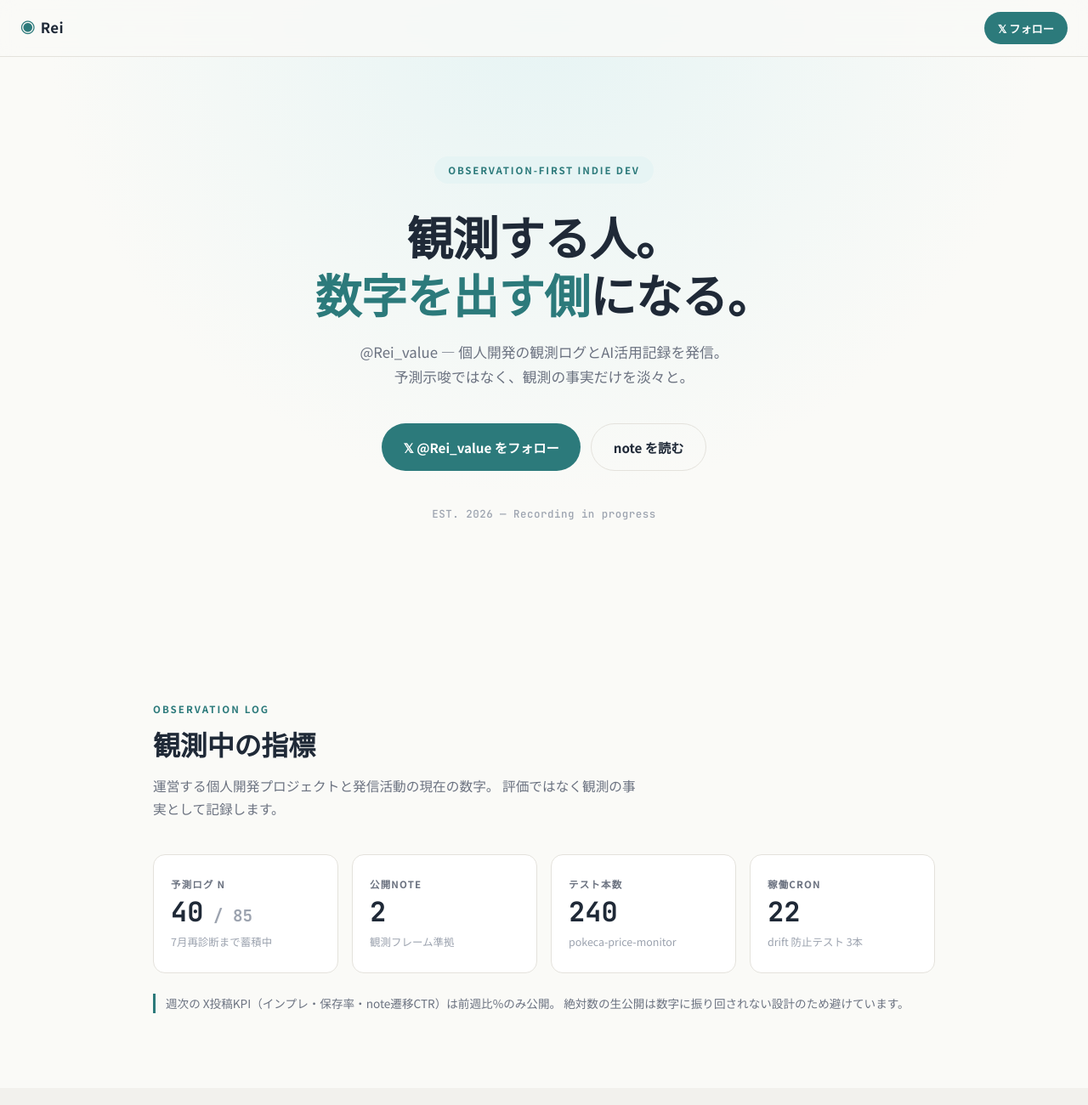
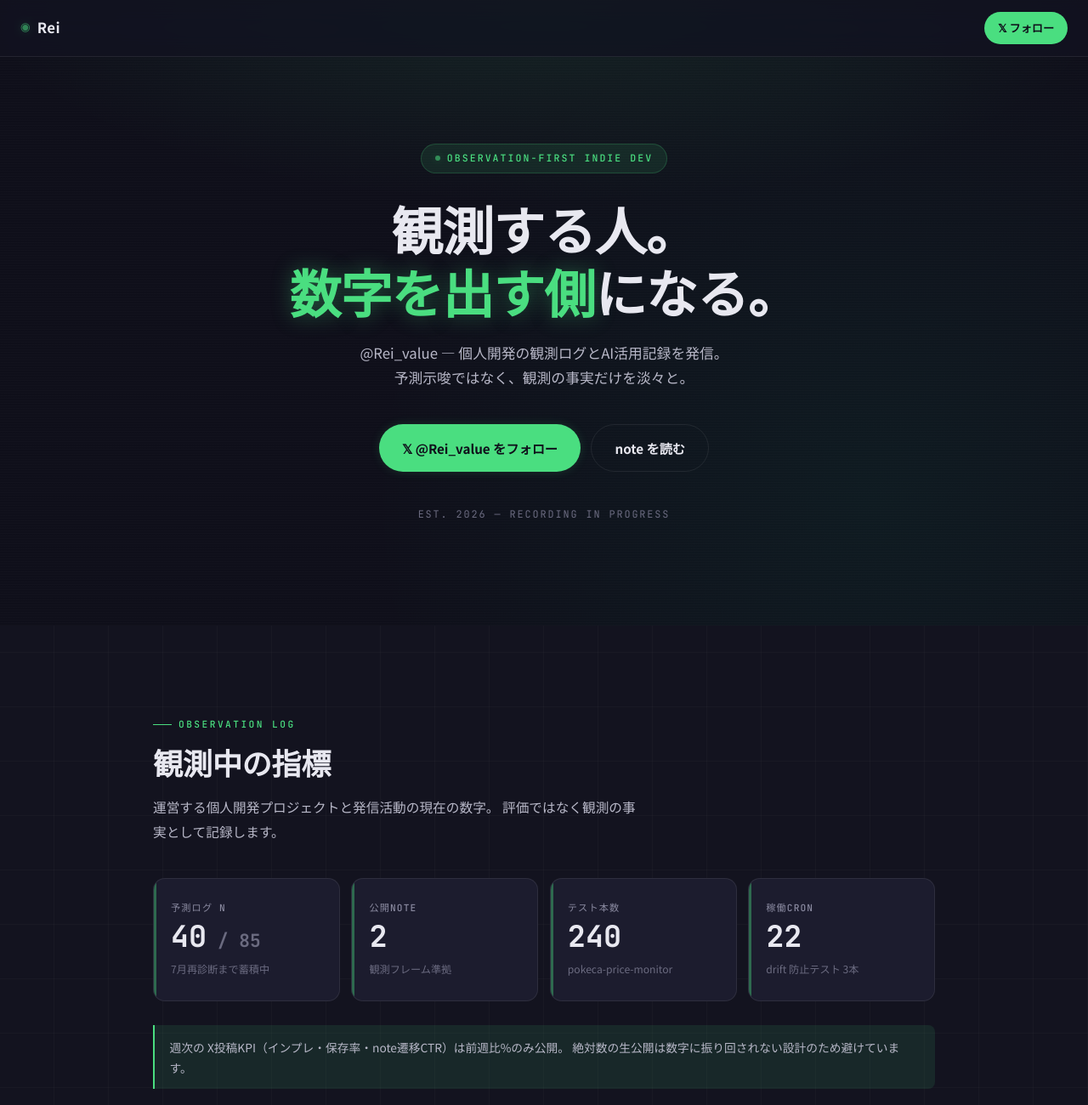
Before and after one commit to sadaharu-rgb/landing-page, a plain HTML site: page index.html in a window 1280 px wide. Shown: the top 1300 px of the page at 85% size. Drawn offline with Linux system fonts and the light colour scheme.

Commit message:
style: Rei公式ビジュアル準拠のダーク×ネオン緑デザインに刷新
rei_visual.md の cyberpunk × Muji × Apple 方針に準拠して全面再配色。
カラー1色ルール（1画面1緑のみ）・mono強調・静かな狂気の演出を導入。

カラー設計（少し明るめチューニング）:
- 背景: #13131f（純黒より少し明るく）/ #0f0f1a（深部）
- 表面: #1c1c2e カード・#22223a alt
- アクセント: #4ade80（ネオン緑・主）/ #10b981（落ち着き緑・補助）
- テキスト: #e8e8f0（純白を避けた優しい白）
- ボーダー: rgba(255,255,255,0.08) サブトル

cyberpunk演出（rei_visual.md準拠）:
- 全画面に薄いグリッドライン背景（64px方眼）
- Hero に縦スキャンライン + 中央上ネオングローの二重演出
- ヘッダーロゴ ◉ に blink アニメーション
- Hero badge に脈動するドット（ON AIR的）
- Footer 右下に「単一ネオン緑ドット」（rei_visual.md 厳守）

タイポグラフィ:
- 数字系（stat-value・project-meta・footer-copy）を JetBrains Mono へ
- footer-tagline を Noto Serif JP に変更（書道感）
- section-label に短い罫線を併置（編集デザイン的）

インタラクション:
- card hover で border が薄緑へ + soft glow
- CTA btn-primary に発光感（box-shadow glow）
- ::selection を緑×濃紺に

Co-Authored-By: Claude Opus 4.7 <noreply@anthropic.com>

```diff
--- a/css/style.css
+++ b/css/style.css
@@ -17,6 +17,12 @@ body {
   line-height: 1.75;
   -webkit-font-smoothing: antialiased;
   -moz-osx-font-smoothing: grayscale;
+  /* cyberpunk のうっすらグリッド（rei_visual.md 準拠・1色のみで作る） */
+  background-image:
+    linear-gradient(var(--grid-line) 1px, transparent 1px),
+    linear-gradient(90deg, var(--grid-line) 1px, transparent 1px);
+  background-size: 64px 64px;
+  background-position: -1px -1px;
 }
 
 img {
@@ -29,9 +35,18 @@ a {
   text-decoration: none;
 }
 
+::selection {
+  background: var(--color-accent);
+  color: var(--color-bg-deep);
+}
+
 .mono {
   font-family: var(--font-mono);
   font-feature-settings: 'tnum' 1;
+}
+
+.serif {
+  font-family: var(--font-serif);
 }
 
 /* ===== HEADER ===== */
@@ -41,9 +56,9 @@ a {
   left: 0;
   right: 0;
   z-index: 100;
-  background: rgba(250, 250, 247, 0.85);
-  backdrop-filter: saturate(180%) blur(12px);
-  -webkit-backdrop-filter: saturate(180%) blur(12px);
+  background: rgba(19, 19, 31, 0.78);
+  backdrop-filter: saturate(180%) blur(14px);
+  -webkit-backdrop-filter: saturate(180%) blur(14px);
   border-bottom: 1px solid var(--color-border);
   padding: 0.9rem 1.5rem;
   display: flex;
@@ -56,89 +71,132 @@ a {
   font-weight: 700;
   color: var(--color-text);
   letter-spacing: 0.03em;
+  display: inline-flex;
+  align-items: center;
+  gap: 0.5rem;
 }
 
 .site-header .logo-mark {
   color: var(--color-accent);
-  margin-right: 0.4rem;
+  font-size: 0.7rem;
+  filter: drop-shadow(0 0 6px var(--color-accent-glow));
+  animation: blink 3.5s ease-in-out infinite;
+}
+
+@keyframes blink {
+  0%, 100% { opacity: 1; }
+  50%      { opacity: 0.55; }
 }
 
 .site-header .header-link {
   display: inline-flex;
   align-items: center;
   gap: 0.4rem;
-  font-size: 0.825rem;
+  font-size: 0.82rem;
   font-weight: 700;
-  color: var(--color-surface);
+  color: var(--color-bg-deep);
   background: var(--color-accent);
   padding: 0.45rem 1rem;
   border-radius: 999px;
-  transition: background 0.2s;
+  transition: background 0.2s, box-shadow 0.2s;
 }
 
 .site-header .header-link:hover {
-  background: var(--color-accent-deep);
+  background: var(--color-accent-2);
+  box-shadow: var(--glow-soft);
 }
 
 /* ===== HERO ===== */
 .hero {
   min-height: 92svh;
-  background: var(--color-bg);
+  background: var(--color-bg-deep);
   display: flex;
   flex-direction: column;
   align-items: center;
   justify-content: center;
   text-align: center;
-  padding: 8rem 1.5rem 4rem;
+  padding: 8rem 1.5rem 5rem;
   position: relative;
   overflow: hidden;
 }
 
 .hero::before {
+  /* hero 中央上から薄いネオン緑グロー */
   content: '';
   position: absolute;
   inset: 0;
   background:
-    radial-gradient(circle at 50% 0%, var(--color-accent-soft) 0%, transparent 60%);
+    radial-gradient(ellipse 80% 50% at 50% 0%, var(--color-accent-soft) 0%, transparent 65%),
+    radial-gradient(circle at 80% 80%, rgba(16, 185, 129, 0.07) 0%, transparent 50%);
+  pointer-events: none;
+}
+
+.hero::after {
+  /* かすかな縦スキャンライン（cyberpunk演出） */
+  content: '';
+  position: absolute;
+  inset: 0;
+  background: repeating-linear-gradient(
+    180deg,
+    rgba(255, 255, 255, 0.012) 0px,
+    rgba(255, 255, 255, 0.012) 1px,
+    transparent 1px,
+    transparent 3px
+  );
   pointer-events: none;
 }
 
 .hero-content {
   position: relative;
   z-index: 1;
+  max-width: 760px;
 }
 
 .hero-badge {
-  display: inline-block;
+  display: inline-flex;
+  align-items: center;
+  gap: 0.5rem;
+  font-family: var(--font-mono);
   font-size: 0.72rem;
-  font-weight: 700;
-  letter-spacing: 0.16em;
+  font-weight: 500;
+  letter-spacing: 0.18em;
   color: var(--color-accent);
   background: var(--color-accent-soft);
+  border: 1px solid var(--color-border-hi);
   border-radius: 999px;
-  padding: 0.35rem 1rem;
-  margin-bottom: 1.75rem;
+  padding: 0.4rem 1rem;
+  margin-bottom: 1.8rem;
   text-transform: uppercase;
 }
 
+.hero-badge::before {
+  content: '';
+  width: 6px;
+  height: 6px;
+  border-radius: 50%;
+  background: var(--color-accent);
+  box-shadow: 0 0 8px var(--color-accent-glow);
+  animation: blink 2s ease-in-out infinite;
+}
+
 .hero h1 {
-  font-size: clamp(2rem, 6.4vw, 3.4rem);
+  font-size: clamp(2.2rem, 7vw, 3.8rem);
   font-weight: 900;
   color: var(--color-text);
-  line-height: 1.25;
-  letter-spacing: -0.01em;
+  line-height: 1.22;
+  letter-spacing: -0.015em;
   margin-bottom: 1.25rem;
-  max-width: 720px;
 }
 
 .hero h1 .accent {
   color: var(--color-accent);
+  text-shadow: 0 0 24px var(--color-accent-glow);
 }
 
 .hero p.lead {
   font-size: clamp(0.95rem, 2vw, 1.05rem);
-  color: var(--color-muted);
-  max-width: 560px;
+  color: var(--color-text-2);
+  max-width: 580px;
   margin: 0 auto 2.5rem;
 }
 
@@ -154,17 +212,20 @@ a {
   align-items: center;
   gap: 0.5rem;
   background: var(--color-accent);
-  color: var(--color-surface);
+  color: var(--color-bg-deep);
   font-weight: 700;
   font-size: 0.95rem;
-  padding: 0.85rem 1.6rem;
+  padding: 0.85rem 1.7rem;
   border-radius: 999px;
-  transition: background 0.2s, transform 0.2s;
+  border: none;
+  transition: background 0.2s, transform 0.2s, box-shadow 0.2s;
+  box-shadow: var(--glow-soft);
 }
 
 .btn-primary:hover {
-  background: var(--color-accent-deep);
+  background: var(--color-accent-2);
   transform: translateY(-1px);
+  box-shadow: var(--glow-accent);
 }
 
 .btn-ghost {
@@ -175,7 +236,7 @@ a {
   color: var(--color-text);
   font-weight: 600;
   font-size: 0.95rem;
-  padding: 0.85rem 1.6rem;
+  padding: 0.85rem 1.7rem;
   border-radius: 999px;
   border: 1.5px solid var(--color-border);
   transition: border-color 0.2s, color 0.2s;
@@ -188,18 +249,20 @@ a {
 
 .hero-meta {
   margin-top: 2.5rem;
-  font-size: 0.78rem;
+  font-size: 0.74rem;
   color: var(--color-subtle);
-  letter-spacing: 0.04em;
+  letter-spacing: 0.16em;
+  text-transform: uppercase;
 }
 
 /* ===== SECTIONS COMMON ===== */
 .section {
   padding: var(--section-padding);
+  position: relative;
 }
 
 .section-soft {
-  background: var(--color-soft);
+  background: var(--color-bg-deep);
 }
 
 .section-inner {
@@ -208,33 +271,46 @@ a {
 }
 
 .section-label {
-  font-size: 0.72rem;
-  font-weight: 700;
-  letter-spacing: 0.18em;
+  font-family: var(--font-mono);
+  font-size: 0.7rem;
+  font-weight: 500;
+  letter-spacing: 0.22em;
   text-transform: uppercase;
   color: var(--color-accent);
-  margin-bottom: 0.6rem;
+  margin-bottom: 0.7rem;
+  display: inline-flex;
+  align-items: center;
+  gap: 0.5rem;
+}
+
+.section-label::before {
+  content: '';
+  width: 22px;
+  height: 1px;
+  background: var(--color-accent);
 }
 
 .section-title {
-  font-size: clamp(1.45rem, 3.6vw, 2rem);
+  font-size: clamp(1.55rem, 4vw, 2.2rem);
   font-weight: 900;
   line-height: 1.35;
   margin-bottom: 0.85rem;
-  letter-spacing: -0.005em;
+  letter-spacing: -0.01em;
+  color: var(--color-text);
 }
 
 .section-desc {
-  color: var(--color-muted);
+  color: var(--color-text-2);
   font-size: 0.98rem;
   max-width: 580px;
+  line-height: 1.85;
 }
 
 /* ===== STATS（観測中の指標） ===== */
 .stats-grid {
   display: grid;
   grid-template-columns: 1fr 1fr;
-  gap: 1rem;
+  gap: 0.85rem;
   margin-top: 2.5rem;
 }
 
@@ -242,15 +318,35 @@ a {
   background: var(--color-surface);
   border: 1px solid var(--color-border);
   border-radius: var(--radius);
-  padding: 1.5rem 1.25rem;
+  padding: 1.6rem 1.25rem;
   display: flex;
   flex-direction: column;
-  gap: 0.3rem;
+  gap: 0.35rem;
+  transition: border-color 0.2s, box-shadow 0.2s;
+  position: relative;
+  overflow: hidden;
+}
+
+.stat-card::before {
+  content: '';
+  position: absolute;
+  top: 0;
+  left: 0;
+  width: 3px;
+  height: 100%;
+  background: var(--color-accent);
+  opacity: 0.4;
+}
+
+.stat-card:hover {
+  border-color: var(--color-border-hi);
+  box-shadow: var(--glow-soft);
 }
 
 .stat-label {
-  font-size: 0.72rem;
-  font-weight: 700;
+  font-family: var(--font-mono);
+  font-size: 0.7rem;
+  font-weight: 500;
   letter-spacing: 0.1em;
   text-transform: uppercase;
   color: var(--color-muted);
@@ -259,24 +355,26 @@ a {
 .stat-value {
   font-family: var(--font-mono);
   font-weight: 700;
-  font-size: clamp(1.6rem, 4vw, 2rem);
+  font-size: clamp(1.75rem, 4.5vw, 2.2rem);
   color: var(--color-text);
-  line-height: 1.1;
+  line-height: 1.05;
   font-feature-settings: 'tnum' 1;
 }
 
 .stat-note {
-  font-size: 0.78rem;
+  font-size: 0.76rem;
   color: var(--color-subtle);
-  margin-top: 0.15rem;
+  margin-top: 0.2rem;
 }
 
 .stats-caption {
-  margin-top: 1.5rem;
-  font-size: 0.85rem;
-  color: var(--color-muted);
-  padding-left: 0.75rem;
-  border-left: 3px solid var(--color-accent);
+  margin-top: 1.75rem;
+  font-size: 0.86rem;
+  color: var(--color-text-2);
+  padding: 0.85rem 1.1rem;
+  border-left: 2px solid var(--color-accent);
+  background: var(--color-accent-soft);
+  border-radius: 0 var(--radius-sm) var(--radius-sm) 0;
 }
 
 @media (min-width: 640px) {
@@ -296,48 +394,53 @@ a {
   background: var(--color-surface);
   border: 1px solid var(--color-border);
   border-radius: var(--radius);
-  padding: 1.75rem 1.5rem;
-  transition: border-color 0.2s, transform 0.2s, box-shadow 0.2s;
+  padding: 1.85rem 1.6rem;
+  transition: border-color 0.25s, transform 0.25s, box-shadow 0.25s;
   display: flex;
   flex-direction: column;
   gap: 0.85rem;
 }
 
 .project-card:hover {
-  border-color: var(--color-accent);
+  border-color: var(--color-border-hi);
   transform: translateY(-2px);
-  box-shadow: var(--shadow-card);
+  box-shadow: var(--shadow-card), var(--glow-soft);
 }
 
 .project-tag {
   display: inline-block;
-  font-size: 0.7rem;
-  font-weight: 700;
-  letter-spacing: 0.08em;
+  font-family: var(--font-mono);
+  font-size: 0.68rem;
+  font-weight: 500;
+  letter-spacing: 0.1em;
   text-transform: uppercase;
   color: var(--color-accent);
   background: var(--color-accent-soft);
-  padding: 0.25rem 0.7rem;
+  border: 1px solid var(--color-border-hi);
+  padding: 0.22rem 0.7rem;
   border-radius: 999px;
   align-self: flex-start;
 }
 
 .project-card h3 {
-  font-size: 1.1rem;
+  font-size: 1.12rem;
   font-weight: 700;
   color: var(--color-text);
+  letter-spacing: -0.005em;
 }
 
 .project-card p {
   font-size: 0.9rem;
-  color: var(--color-muted);
+  color: var(--color-text-2);
+  line-height: 1.8;
 }
 
 .project-meta {
   font-family: var(--font-mono);
-  font-size: 0.78rem;
+  font-size: 0.74rem;
   color: var(--color-subtle);
   margin-top: 0.25rem;
+  letter-spacing: 0.02em;
 }
 
 @media (min-width: 700px) {
@@ -357,32 +460,36 @@ a {
   background: var(--color-surface);
   border: 1px solid var(--color-border);
   border-radius: var(--radius);
-  padding: 1.5rem;
-  transition: border-color 0.2s, box-shadow 0.2s;
+  padding: 1.6rem 1.5rem;
+  transition: border-color 0.25s, transform 0.25s, box-shadow 0.25s;
+  display: block;
 }
 
 .note-card:hover {
-  border-color: var(--color-accent);
-  box-shadow: var(--shadow);
+  border-color: var(--color-border-hi);
+  transform: translateY(-2px);
+  box-shadow: var(--glow-soft);
 }
 
 .note-card h3 {
   font-size: 1rem;
   font-weight: 700;
-  margin-bottom: 0.5rem;
+  margin-bottom: 0.6rem;
   color: var(--color-text);
 }
 
 .note-card p {
   font-size: 0.88rem;
-  color: var(--color-muted);
-  margin-bottom: 0.75rem;
+  color: var(--color-text-2);
+  margin-bottom: 0.85rem;
+  line-height: 1.75;
 }
 
 .note-card .note-meta {
   font-family: var(--font-mono);
-  font-size: 0.75rem;
-  color: var(--color-subtle);
+  font-size: 0.74rem;
+  color: var(--color-accent);
+  letter-spacing: 0.02em;
 }
 
 @media (min-width: 640px) {
@@ -393,45 +500,69 @@ a {
 
 /* ===== ABOUT REI ===== */
 .about-rei {
-  background: var(--color-soft);
+  background: var(--color-bg-deep);
+  position: relative;
+}
+
+.about-rei::before {
+  /* 静かな緑のグロー（右下） */
+  content: '';
+  position: absolute;
+  inset: 0;
+  background: radial-gradient(circle at 100% 100%, var(--color-accent-soft) 0%, transparent 50%);
+  pointer-events: none;
+}
+
+.about-rei .section-inner {
+  position: relative;
+  z-index: 1;
 }
 
 .about-rei-body {
   margin-top: 2.5rem;
   display: grid;
-  gap: 1.5rem;
+  gap: 1.25rem;
 }
 
 .principle {
   background: var(--color-surface);
   border: 1px solid var(--color-border);
   border-radius: var(--radius);
-  padding: 1.5rem;
+  padding: 1.6rem 1.5rem;
   display: flex;
-  gap: 1rem;
+  gap: 1.1rem;
   align-items: flex-start;
+  transition: border-color 0.2s;
+}
+
+.principle:hover {
+  border-color: var(--color-border-hi);
 }
 
 .principle-mark {
   font-family: var(--font-mono);
   font-weight: 700;
-  font-size: 0.85rem;
+  font-size: 0.78rem;
+  letter-spacing: 0.05em;
   color: var(--color-accent);
   background: var(--color-accent-soft);
+  border: 1px solid var(--color-border-hi);
   border-radius: 6px;
-  padding: 0.25rem 0.6rem;
+  padding: 0.3rem 0.65rem;
   flex-shrink: 0;
 }
 
 .principle-body h3 {
   font-size: 1rem;
   font-weight: 700;
-  margin-bottom: 0.35rem;
+  margin-bottom: 0.4rem;
+  color: var(--color-text);
 }
 
 .principle-body p {
   font-size: 0.9rem;
-  color: var(--color-muted);
+  color: var(--color-text-2);
+  line-height: 1.8;
 }
 
 @media (min-width: 700px) {
@@ -442,41 +573,60 @@ a {
 
 /* ===== FOOTER ===== */
 .site-footer {
-  background: var(--color-text);
-  color: rgba(255, 255, 255, 0.65);
-  padding: 3rem 1.5rem 2rem;
+  background: var(--color-bg-deep);
+  color: var(--color-muted);
+  padding: 4rem 1.5rem 2.5rem;
   text-align: center;
+  border-top: 1px solid var(--color-border);
+  position: relative;
+  overflow: hidden;
+}
+
+.site-footer::before {
+  /* rei_visual.md 「単一ネオン緑ドット at bottom-right」 */
+  content: '';
+  position: absolute;
+  bottom: 1.5rem;
+  right: 2rem;
+  width: 6px;
+  height: 6px;
+  border-radius: 50%;
+  background: var(--color-accent);
+  box-shadow: 0 0 12px var(--color-accent-glow);
 }
 
 .footer-tagline {
-  font-size: 0.95rem;
-  font-weight: 700;
-  color: var(--color-surface);
-  margin-bottom: 1.25rem;
-  letter-spacing: 0.02em;
+  font-family: var(--font-serif);
+  font-size: 1.1rem;
+  font-weight: 500;
+  color: var(--color-text);
+  margin-bottom: 1.5rem;
+  letter-spacing: 0.04em;
 }
 
 .footer-links {
   display: flex;
   justify-content: center;
-  gap: 1.5rem;
+  gap: 1.8rem;
   margin-bottom: 1.5rem;
   flex-wrap: wrap;
 }
 
 .footer-links a {
-  color: rgba(255, 255, 255, 0.75);
+  color: var(--color-text-2);
   font-size: 0.88rem;
   font-weight: 500;
   transition: color 0.2s;
 }
 
 .footer-links a:hover {
-  color: var(--color-surface);
+  color: var(--color-accent);
 }
 
 .footer-copy {
-  font-size: 0.78rem;
-  color: rgba(255, 255, 255, 0.4);
+  font-family: var(--font-mono);
+  font-size: 0.74rem;
+  color: var(--color-subtle);
   margin-top: 0.5rem;
+  letter-spacing: 0.04em;
 }
--- a/css/theme.css
+++ b/css/theme.css
@@ -1,36 +1,47 @@
-@import url('https://fonts.googleapis.com/css2?family=Noto+Sans+JP:wght@300;400;500;700;900&family=JetBrains+Mono:wght@500;700&display=swap');
+@import url('https://fonts.googleapis.com/css2?family=Noto+Sans+JP:wght@300;400;500;700;900&family=Noto+Serif+JP:wght@500;700&family=JetBrains+Mono:wght@400;500;700&display=swap');
 
 :root {
-  /* Rei 観測者カラーパレット（Apple/無印 × Observatory） */
-  --color-bg:        #FAFAF7;   /* オフホワイト */
-  --color-surface:   #FFFFFF;
-  --color-soft:      #F2F1ED;   /* 区切り背景 */
-  --color-border:    #E4E2DC;
-  --color-text:      #1F2937;   /* ダークグレー */
-  --color-muted:     #6B7280;
-  --color-subtle:    #9CA3AF;
+  /* Rei公式パレット ダーク × cyberpunk × Muji（少し明るめチューニング） */
+  --color-bg:        #13131f;      /* メイン背景：純黒より少し明るく */
+  --color-bg-deep:   #0f0f1a;      /* hero/footer 深部 */
+  --color-surface:   #1c1c2e;      /* カード・面表示 */
+  --color-surface-2: #22223a;      /* alt 面 */
+  --color-border:    rgba(255, 255, 255, 0.08);
+  --color-border-hi: rgba(74, 222, 128, 0.20);
 
-  /* アクセント：観測者の青緑（信頼・落ち着き） */
-  --color-accent:    #2C7A7B;   /* teal-700 */
-  --color-accent-soft: #E6F4F4;
-  --color-accent-deep: #234E52;
+  --color-text:      #e8e8f0;      /* 主テキスト（純白を避けた優しい白） */
+  --color-text-2:    #b8b8c8;      /* 説明テキスト */
+  --color-muted:     #8a8aa0;
+  --color-subtle:    #6b6b80;
 
-  /* 補助：データ強調・前週比＋／− */
-  --color-up:        #047857;
-  --color-down:      #B91C1C;
-  --color-flat:      #6B7280;
+  /* アクセント：ネオン緑（rei_visual.md 厳守・1画面1色のルール） */
+  --color-accent:    #4ade80;      /* ネオン緑（主アクセント） */
+  --color-accent-2:  #10b981;      /* 落ち着き緑（hover/補助） */
+  --color-accent-soft: rgba(74, 222, 128, 0.10);
+  --color-accent-glow: rgba(74, 222, 128, 0.35);
+
+  /* 変動方向（観測軸の前週比%表示用） */
+  --color-up:        #4ade80;
+  --color-down:      #f87171;
+  --color-flat:      #8a8aa0;
 
   /* タイポグラフィ */
-  --font-base: 'Noto Sans JP', -apple-system, BlinkMacSystemFont, sans-serif;
-  --font-mono: 'JetBrains Mono', 'SF Mono', Consolas, monospace;
+  --font-base:   'Noto Sans JP', -apple-system, BlinkMacSystemFont, sans-serif;
+  --font-serif:  'Noto Serif JP', 'Times New Roman', serif;
+  --font-mono:   'JetBrains Mono', 'SF Mono', Consolas, monospace;
 
   /* スペーシング */
-  --section-padding: 5.5rem 1.5rem;
+  --section-padding: 6rem 1.5rem;
   --max-width: 920px;
 
-  /* 角丸・シャドウ（控えめ・観測者の静けさ） */
-  --radius: 14px;
+  /* 角丸・シャドウ・グロー */
+  --radius:    14px;
   --radius-sm: 8px;
-  --shadow:        0 1px 3px rgba(31, 41, 55, 0.06), 0 4px 12px rgba(31, 41, 55, 0.04);
-  --shadow-card:   0 2px 8px rgba(31, 41, 55, 0.08), 0 12px 32px rgba(31, 41, 55, 0.06);
+  --shadow:        0 1px 3px rgba(0, 0, 0, 0.3), 0 4px 16px rgba(0, 0, 0, 0.2);
+  --shadow-card:   0 2px 8px rgba(0, 0, 0, 0.3), 0 16px 40px rgba(0, 0, 0, 0.25);
+  --glow-accent:   0 0 24px rgba(74, 222, 128, 0.25);
+  --glow-soft:     0 0 12px rgba(74, 222, 128, 0.15);
+
+  /* グリッド演出（cyberpunk のうっすらライン） */
+  --grid-line: rgba(255, 255, 255, 0.025);
 }
```
